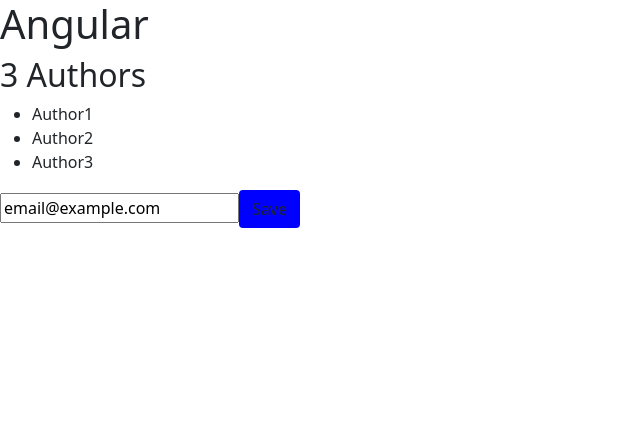
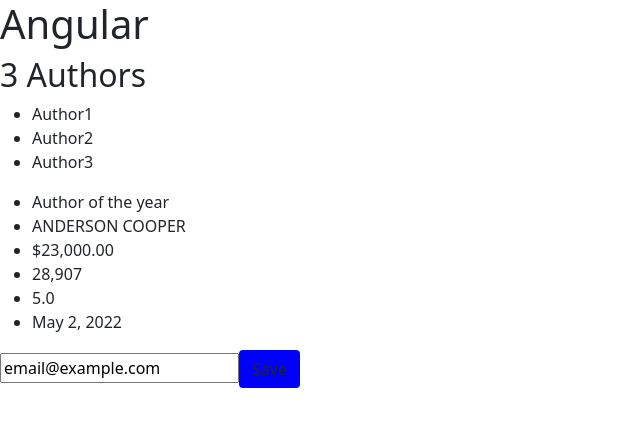
Before and after one commit to Keflemariam/Authors_List, an Angular app: page / in a window 1280 px wide. Shown: the top 426 px of the page, without its empty margins (0-640 px from the left). Built offline with nearby package versions, Linux system fonts and the light colour scheme.

Commit message:
add pipe to author of the year

```diff
--- a/src/app/authors/authors.component.html
+++ b/src/app/authors/authors.component.html
@@ -2,5 +2,13 @@
   <ul>
       <li *ngFor="let author1 of Authors_">{{author1}}</li>
   </ul>
+  <ul>
+    <li>Author of the year</li>
+    <li>{{Author1.name | uppercase}}</li>
+    <li>{{Author1.Earning | currency:'USD':true:'3.2-2'}}</li>
+    <li>{{Author1.Reveiwers | number}}</li>
+    <li>{{Author1.rating | number:'1.1-1'}}</li>
+    <li>{{Author1.releaseDate| date}}</li>
+  </ul>
   <input [(ngModel)]="email" (keyup.enter)="onKeyUp()" />
   <button class="btn" (click)="onSave($event)" [style.backgroundColor]="isActive ? 'blue' : 'white'">Save</button>
--- a/src/app/authors/authors.component.ts
+++ b/src/app/authors/authors.component.ts
@@ -10,10 +10,12 @@
 export class AuthorsComponent  {
   title="Authors";
   Authors_;
+  Author1;
   email="email@example.com";
   isActive=true;
   constructor(service: AuthorsService){
       this.Authors_=service.getAuthors();
+      this.Author1=service.getAuthor();
   }
   onKeyUp(){
     console.log(this.email);
--- a/src/app/services/authors.service.ts
+++ b/src/app/services/authors.service.ts
@@ -7,5 +7,13 @@
   getAuthors(){
     return ["Author1", "Author2","Author3"];
   }
-
+  getAuthor(){
+    return {
+      name: "Anderson Cooper",
+      rating: 4.9753,
+      Reveiwers: 28907,
+      Earning: 23000,
+      releaseDate: new Date(2022,4,2)
+    }
+  }
 }
```
